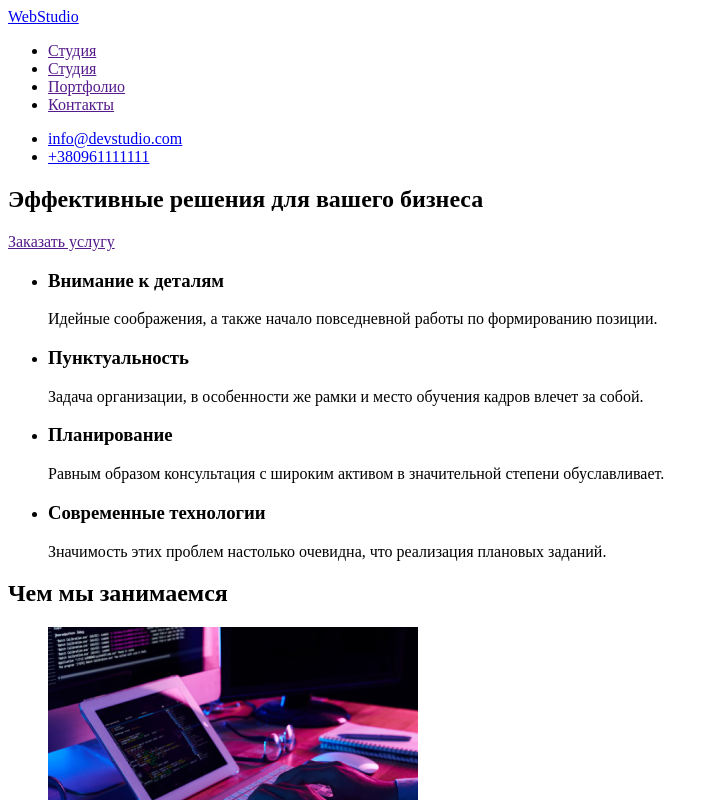
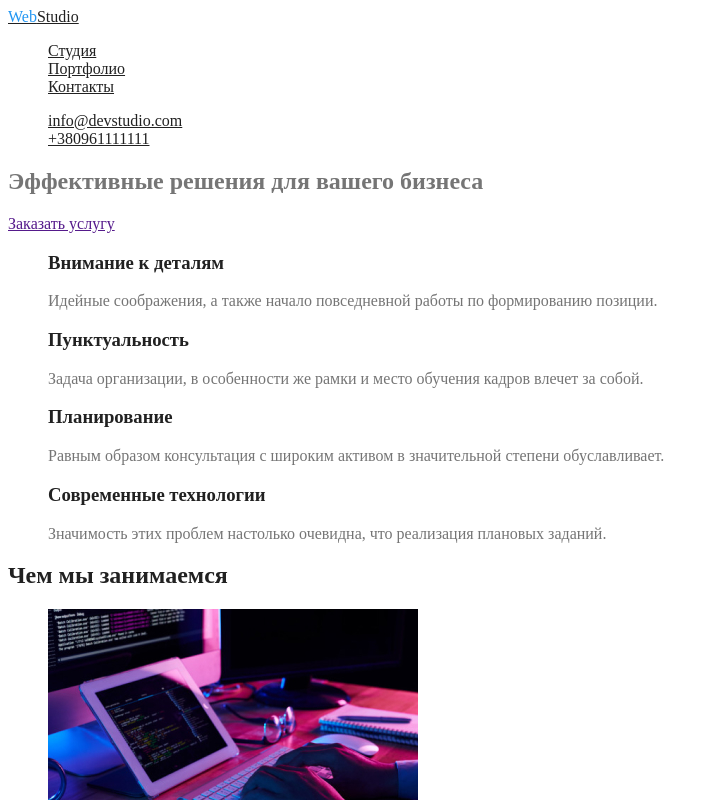
Before and after one commit to dramarec/goit-markup-hw-02, a plain HTML site: page index.html in a window 1280 px wide. Shown: the top 800 px of the page, without its empty margins (0-719 px from the left). Drawn offline with Linux system fonts and the light colour scheme.

Commit message:
до ccs перемен

```diff
--- /dev/null
+++ b/css/style.css
@@ -0,0 +1,55 @@
+/* цвет акцент #2196f3;*/
+/* цвет герой #FFFFFF;*/
+/* цвет фона подвал #2F303A; */
+/* цвет зогаловок текста #212121;*/
+/* вторичный цвет фона #F5F4FA;*/
+/* основной цвет текста #757575;*/
+
+:root {
+  --primary-text-color: #212121;
+  --title-text-color: #f5f4fa;
+  --accent-color: #2196f3;
+}
+
+body {
+  background-color: #fff;
+  color: #757575;
+}
+
+/* header */
+
+.list,
+ul {
+  list-style: none;
+}
+
+.logo,
+.site-nav a,
+.contacts a {
+  color: #212121;
+}
+
+.site-nav a:focus,
+.site-nav a:hover,
+.contacts a:focus,
+.contacts a:hover,
+.logo-item {
+  color: #2196f3;
+}
+
+/* hero */
+.hero-title {
+  color: ;
+}
+.hero .link {
+  color: ;
+}
+
+/* main */
+.section-title {
+  color: #212121;
+}
+
+.feature-list .title {
+  color: #212121;
+}
--- a/index.html
+++ b/index.html
@@ -4,57 +4,59 @@
     <meta charset="UTF-8" />
     <meta name="viewport" content="width=device-width, initial-scale=1.0" />
     <title>WebStudio</title>
+    <link rel="stylesheet" href="./css/style.css" />
   </head>
   <body>
     <!-- Шапка -->
-    <header>
+    <header class="page-header">
       <!-- Навигация -->
       <nav>
-        <a href="/">WebStudio</a>
-        <ul>
-          <li><a href="">Студия</a></li>
-          <li><a href="">Студия</a></li>
-          <li><a href="">Портфолио</a></li>
+        <a href="./index.html" class="logo"
+          ><span class="logo-item">Web</span>Studio</a
+        >
+        <ul class="site-nav list">
+          <li><a href="./index.html">Студия</a></li>
+          <li><a href="./portfolio.html">Портфолио</a></li>
           <li><a href="">Контакты</a></li>
         </ul>
       </nav>
-      <ul>
+      <ul class="contacts list">
         <li><a href="malto:info@devstudio.com">info@devstudio.com</a></li>
         <li><a href="tel:+380961111111">+380961111111</a></li>
       </ul>
     </header>
     <main>
       <!-- Герой -->
-      <section>
-        <h1>Эффективные решения для вашего бизнеса</h1>
-        <a href="">Заказать услугу</a>
+      <section class="hero">
+        <h1 class="hero-title">Эффективные решения для вашего бизнеса</h1>
+        <a href="" class="link">Заказать услугу</a>
       </section>
       <!-- Особенности -->
-      <section>
-        <ul>
+      <section class="section">
+        <ul class="feature-list">
           <li>
-            <h3>Внимание к деталям</h3>
+            <h3 class="title">Внимание к деталям</h3>
             <p>
               Идейные соображения, а также начало повседневной работы по
               формированию позиции.
             </p>
           </li>
           <li>
-            <h3>Пунктуальность</h3>
+            <h3 class="title">Пунктуальность</h3>
             <p>
               Задача организации, в особенности же рамки и место обучения кадров
               влечет за собой.
             </p>
           </li>
           <li>
-            <h3>Планирование</h3>
+            <h3 class="title">Планирование</h3>
             <p>
               Равным образом консультация с широким активом в значительной
               степени обуславливает.
             </p>
           </li>
           <li>
-            <h3>Современные технологии</h3>
+            <h3 class="title">Современные технологии</h3>
             <p>
               Значимость этих проблем настолько очевидна, что реализация
               плановых заданий.
@@ -62,8 +64,8 @@
           </li>
         </ul>
         <!-- Чем мы занимаемся -->
-        <section>
-          <h2>Чем мы занимаемся</h2>
+        <section class="section">
+          <h2 class="section-title">Чем мы занимаемся</h2>
           <ul>
             <li>
               <img src="./img/img.jpg" alt="Робочий стол, мужские руки печатают
@@ -81,27 +83,27 @@
         </section>
       </section>
       <!-- Команда -->
-      <section>
-        <h2>Наша команда</h2>
+      <section class="section">
+        <h2 class="section-title">Наша команда</h2>
         <ul>
           <li>
             <img src="./img/img-4.jpg" alt="Фото" width="270" />
-            <h3>Игорь Демьяненко</h3>
+            <h3 class="section-title">Игорь Демьяненко</h3>
             <p>Product Designer</p>
           </li>
           <li>
             <img src="./img/img-5.jpg" alt="Фото" width="270" />
-            <h3>Ольга Репина</h3>
+            <h3 class="section-title">Ольга Репина</h3>
             <p>Frontend Developer</p>
           </li>
           <li>
             <img src="./img/img-6.jpg" alt="Фото" width="270" />
-            <h3>Николай Тарасов</h3>
+            <h3 class="section-title">Николай Тарасов</h3>
             <p>Marketing</p>
           </li>
           <li>
             <img src="./img/img-7.jpg" alt="Фото" width="270" />
-            <h3>Михаил Ермаков</h3>
+            <h3 class="section-title">Михаил Ермаков</h3>
             <p>UI Designer</p>
           </li>
         </ul>
@@ -111,7 +113,9 @@
     <footer>
       <a href="/">WebStudio</a>
       <ul>
-        <li><address>г. Киев, пр-т Леси Украинки, 26</address></li>
+        <li>
+          <address>г. Киев, пр-т Леси Украинки, 26</address>
+        </li>
         <li>info@example.com</li>
         <li>+38 099 111 11 11</li>
       </ul>
```
Also changed, not shown: portfolio.html (added, +40 -0 lines), .prettierrc.json (added), 1 other file.
